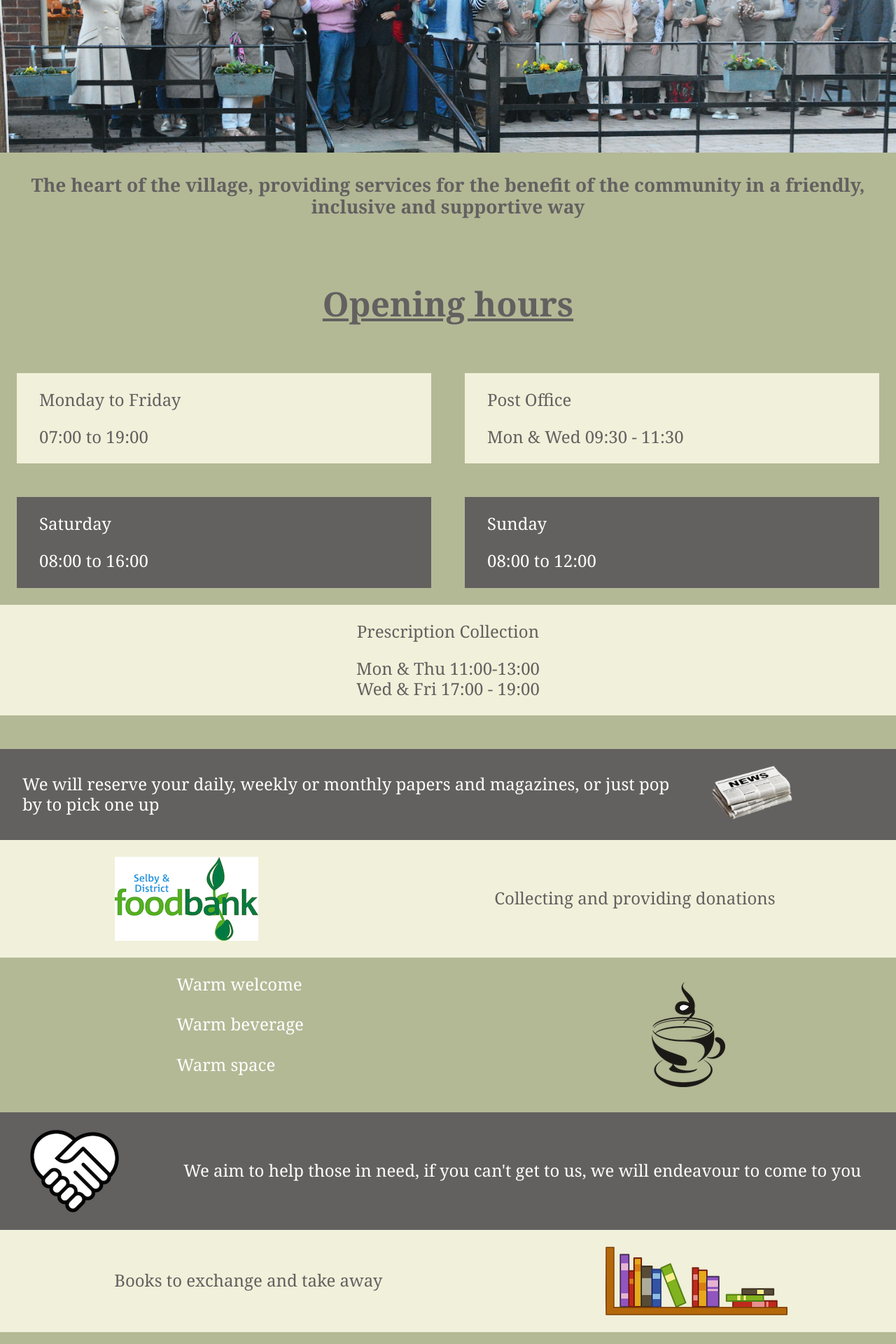
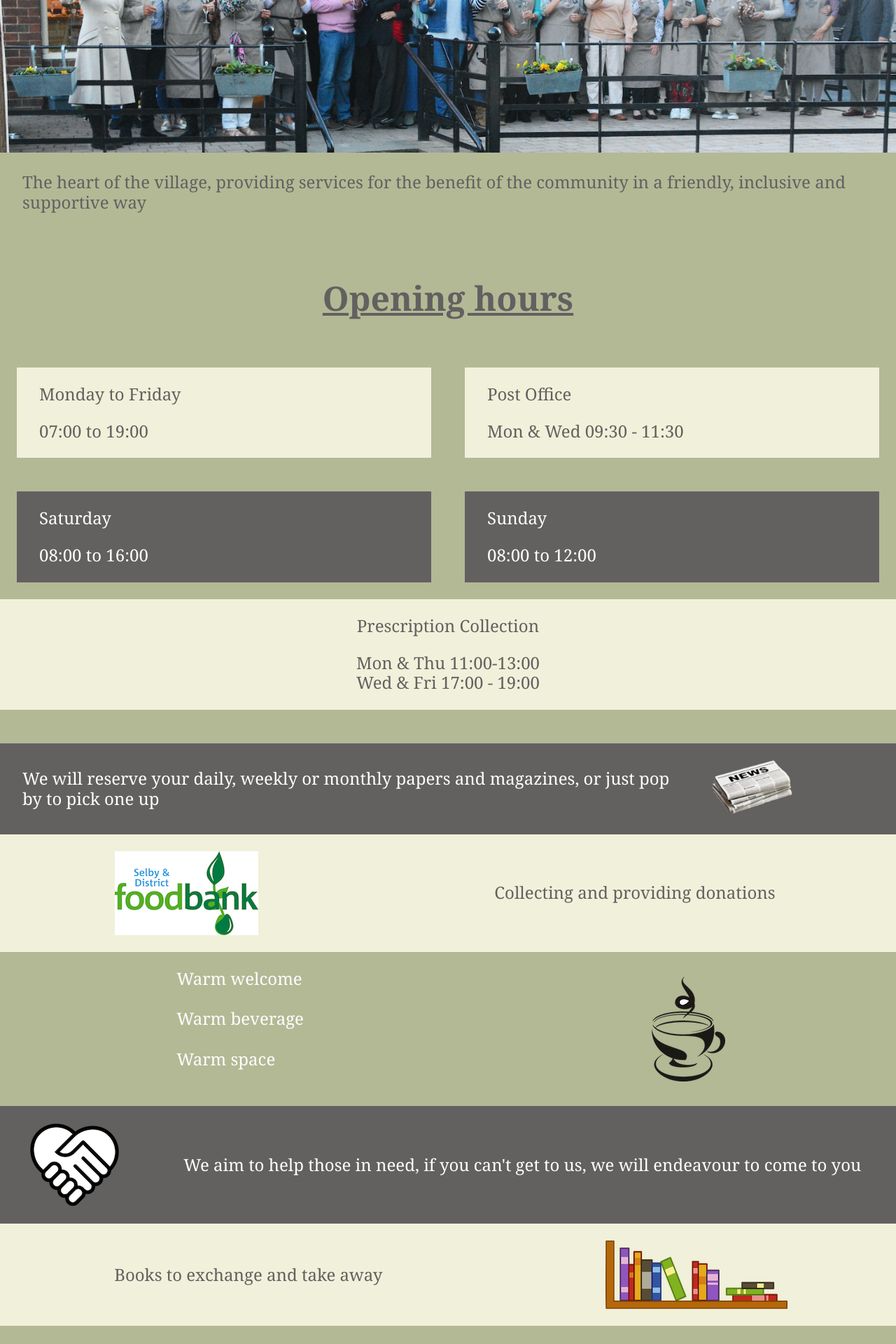
Before and after one commit to churchfentoncommunityshop/churchfentoncommunityshop.github.io, a Jekyll site: the page built from index.html, in a window 1280 px wide. Shown: the part 655-2575 px from the top of the page at 70% size. Built offline with Jekyll 4.4.1, drawn with Linux system fonts in a browser that asks for light colours.

Commit message:
minor fixes

```diff
--- a/css/styles.css
+++ b/css/styles.css
@@ -65,12 +65,6 @@ header img {
   color: #636060;
   font-weight: 600;
   padding: 0 1rem;
-}
-
-.hero--text {
-  font-weight: 900;
-  font-size:1.1em;
-  text-align: center;
 }
 
 .box {
--- a/faq.html
+++ b/faq.html
@@ -26,7 +26,7 @@ title: Frequently Asked Questions
     How do I get started?
 </p>
 <p class="answer">
-    Call us, send and email or best of all, pop into the shop to see it in action and to chat with volunteers
+    Call us, send an email or best of all, pop into the shop to see it in action and to chat with volunteers
 </p>
 <p class="question">
     Do I have to fill in any forms?
```
Also changed, not shown: 3 other files.
